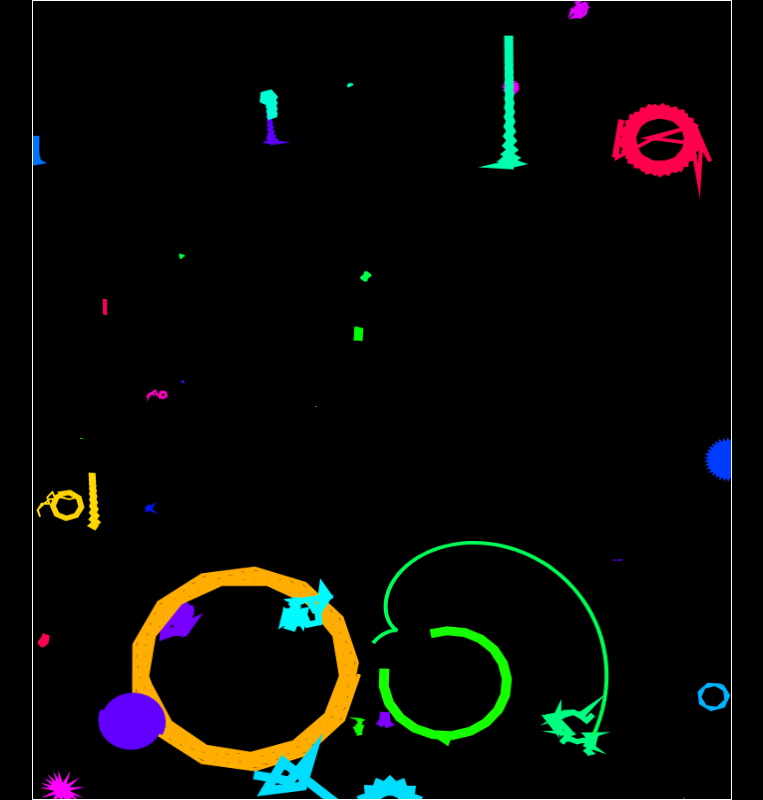
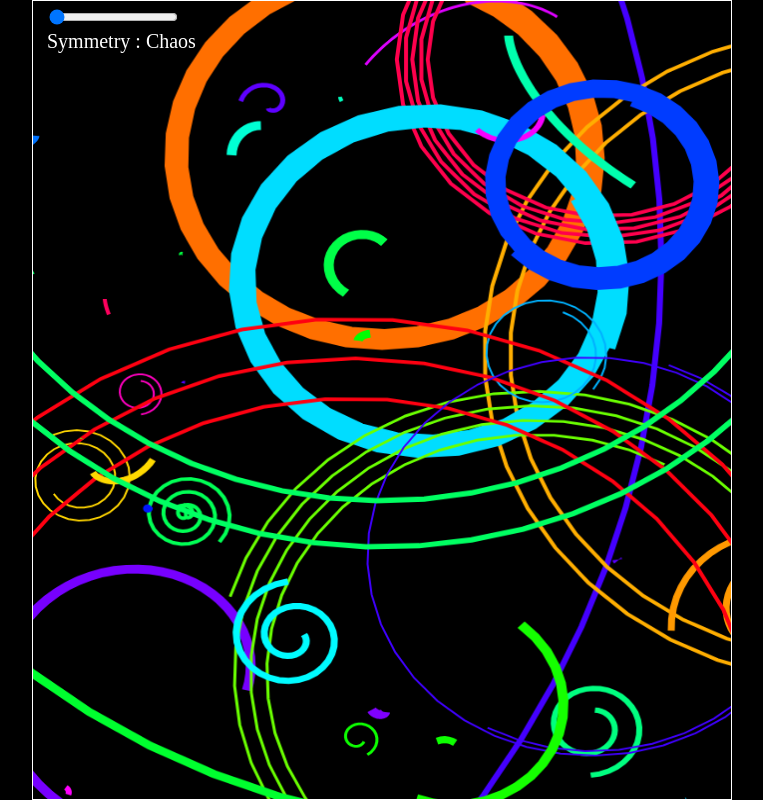
Before and after one commit to ronaldpannel/Spiral-Regenerative-Line-Art, a plain HTML site: page index.html in a window 1280 px wide. Shown: the whole page, without its empty margins (258-1021 px from the left). Drawn offline with Linux system fonts and the light colour scheme.

Commit message:
Add files via upload

```diff
--- a/index.html
+++ b/index.html
@@ -8,7 +8,14 @@
     <link rel="stylesheet" href="styles.css" />
   </head>
   <body>
-    <canvas class="canvas1" id="canvas1"> </canvas>
+    <div class="wrapper">
+      <div class="controls">
+        <input id="ratioSlider" type="range" min="0.1" max="0.9" step="0.1" value="0.1">
+        <label id="ratioLabel" for="ratio"> Symmetry : Chaos</label>
+      </div>
+      <canvas class="canvas1" id="canvas1"></canvas>
+    </div>
+
 
     <script src="index.js"></script>
   </body>
--- a/index.js
+++ b/index.js
@@ -3,17 +3,20 @@
 window.addEventListener("load", function () {
   const canvas = document.getElementById("canvas1");
   const ctx = canvas.getContext("2d");
+  const ratioSlider = document.getElementById("ratioSlider");
+  const ratioLabel = document.getElementById("ratioLabel");
   canvas.width = 700;
   canvas.height = 900;
-
-  const linesArray = [];
-  const numberOfLines = 50;
+  let linesArray = [];
+  let numberOfLines = 50;
+  let  sliderValue;
 
   class Line {
     constructor(canvas) {
       this.canvas = canvas;
       this.x = Math.floor(Math.random() * canvas.width);
       this.y = Math.floor(Math.random() * canvas.height);
+      this.breakValue;
       this.history = [{ x: this.x, y: this.y }];
       this.lineWidth = Math.floor(Math.random() * 10 + 1);
       this.hue = Math.floor(Math.random() * 360);
@@ -21,9 +24,9 @@ window.addEventListener("load", function () {
       this.speedX = Math.random() * 1 - 0.5;
       this.speedY = 7;
       this.lifeSpan = this.maxLength * 3;
-      this.breakPoint = this.lifeSpan * 0.5;
+      this.breakPoint = this.lifeSpan * this.breakValue;
       this.timer = 0;
-      this.va =Math.random() * 0.5 -0.25
+      this.va = Math.random() * 0.5 - 0.25;
       this.angle = 0;
       this.curve = 30;
       this.vc = Math.random() * 0.4 - 0.2;
@@ -43,8 +46,8 @@ window.addEventListener("load", function () {
       this.angle += this.va;
       this.curve += this.vc;
       if (this.timer < this.lifeSpan) {
-        if(this.timer < this.breakPoint){
-          this.va *= -1.12
+        if (this.timer < this.breakPoint) {
+          this.va *= -1.12;
         }
         this.x += Math.sin(this.angle) * this.curve;
         this.y += Math.cos(this.angle) * this.curve;
@@ -58,6 +61,12 @@ window.addEventListener("load", function () {
         this.history.shift();
       }
     }
+    setBreakValue(newBreakValue) {
+      this.breakPoint = this.lifeSpan * newBreakValue;
+      this.draw(ctx);
+      this.update();
+
+    }
     reset() {
       this.x = Math.floor(Math.random() * canvas.width);
       this.y = Math.floor(Math.random() * canvas.height);
@@ -68,6 +77,7 @@ window.addEventListener("load", function () {
       this.va = Math.random() * 0.5 - 0.25;
     }
   }
+
   for (let i = 0; i < numberOfLines; i++) {
     linesArray.push(new Line(canvas));
   }
@@ -83,5 +93,19 @@ window.addEventListener("load", function () {
   }
   animate();
 
+  ratioSlider.addEventListener("change", function (e) {
+    sliderValue = e.target.value;
+     ratioLabel.innerText =  `Symmetry : Chaos ${sliderValue}`
+    linesArray.forEach((lineObject) => {
+      lineObject.setBreakValue(sliderValue);
+    });
+
+
+  });
+  // function handleSliderLabel(){
+  //   ratioLabel.innerText = 'test'
+
+  // }
+
   //load function end
 });
--- a/styles.css
+++ b/styles.css
@@ -1,13 +1,34 @@
-*{
+* {
   padding: 0;
   margin: o;
   box-sizing: border-box;
 }
-body{
+body {
   background-color: black;
+  overflow: hidden;
+}
+.wrapper {
+  position: absolute;
+  top: 50%;
+  left: 50%;
+  transform: translate(-50%, -50%);
+  width: 710px;
+  height: 910px;
+  max-width: 100%;
+  max-height: 100%;
+}
+.controls {
+  width: 100%;
+  height: 60px;
+  display: flex;
+  flex-direction: column;
+  align-items: flex-start;
+  justify-content: center;
+  padding-left: 20px;
+  z-index: 20;
 }
 
-.canvas1{
+.canvas1 {
   position: absolute;
   top: 50%;
   left: 50%;
@@ -17,4 +38,14 @@ body{
   border: 1px solid white;
   max-width: 100%;
   max-height: 100%;
+  z-index: -10;
 }
+
+input,label{
+  color: white;
+  font-size: 20px;
+  z-index: 40;
+}
+input{
+  margin-bottom: 5px;
+}
```
Lines whose indentation alone changed are shown as unchanged.
